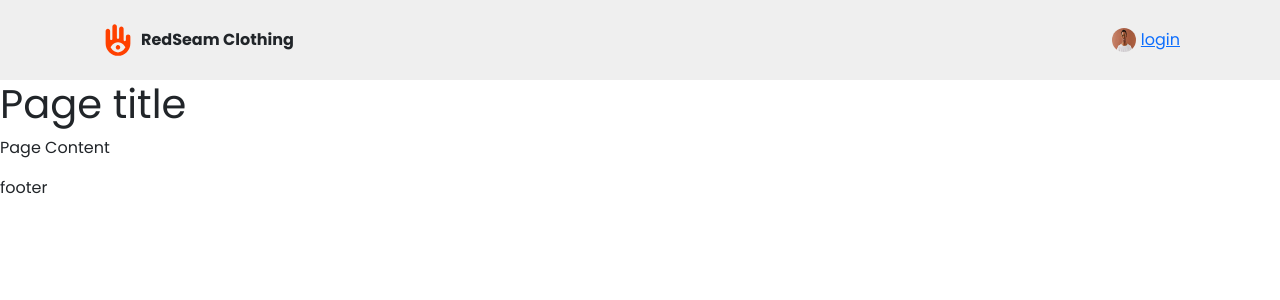
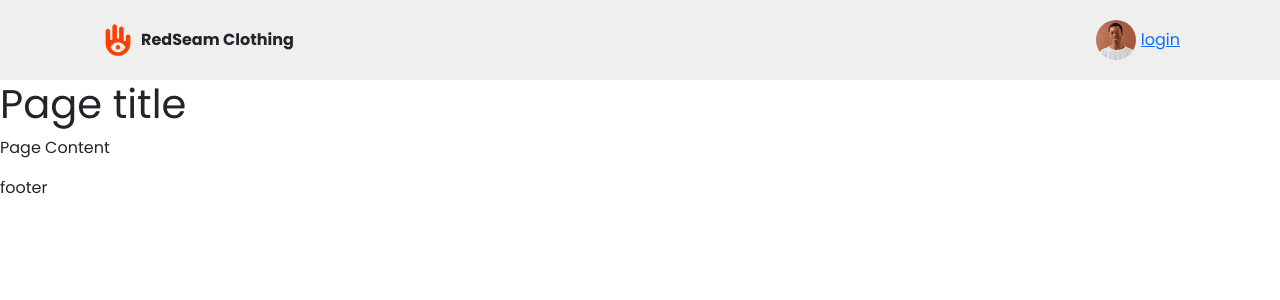
Before and after one commit to giots/redseam, a PHP site: page / in a window 1280 px wide. Shown: the top 300 px of the page. Run offline with PHP 8.4, Linux system fonts and the light colour scheme.

Commit message:
avatar related style modfied

```diff
--- a/css/main.css
+++ b/css/main.css
@@ -96,10 +96,15 @@ table {
             font-size: 16px;
         }
 
-        header .avatar img {
-            width: 24px;
-            height: 24px;
+        header .avatar {
+            width: 40px;
+            height: 40px;
+            background: url("/assets/avatar.jpg");
+            background-size: cover;
             border-radius: 50%;
+            background-position-x: center;
+            background-position-y: center;
+
         }
 
 
--- a/include/header.php
+++ b/include/header.php
@@ -26,7 +26,7 @@
             <div class="title">RedSeam Clothing </div>
         </div>
         <div class='right_part'>
-            <div class="avatar"><img src='/assets/avatar.jpg'></div>
+            <div class="avatar"></div>
             <div class="login_title"><a href=''>login</a> </div>
         </div>
     </header>
```
